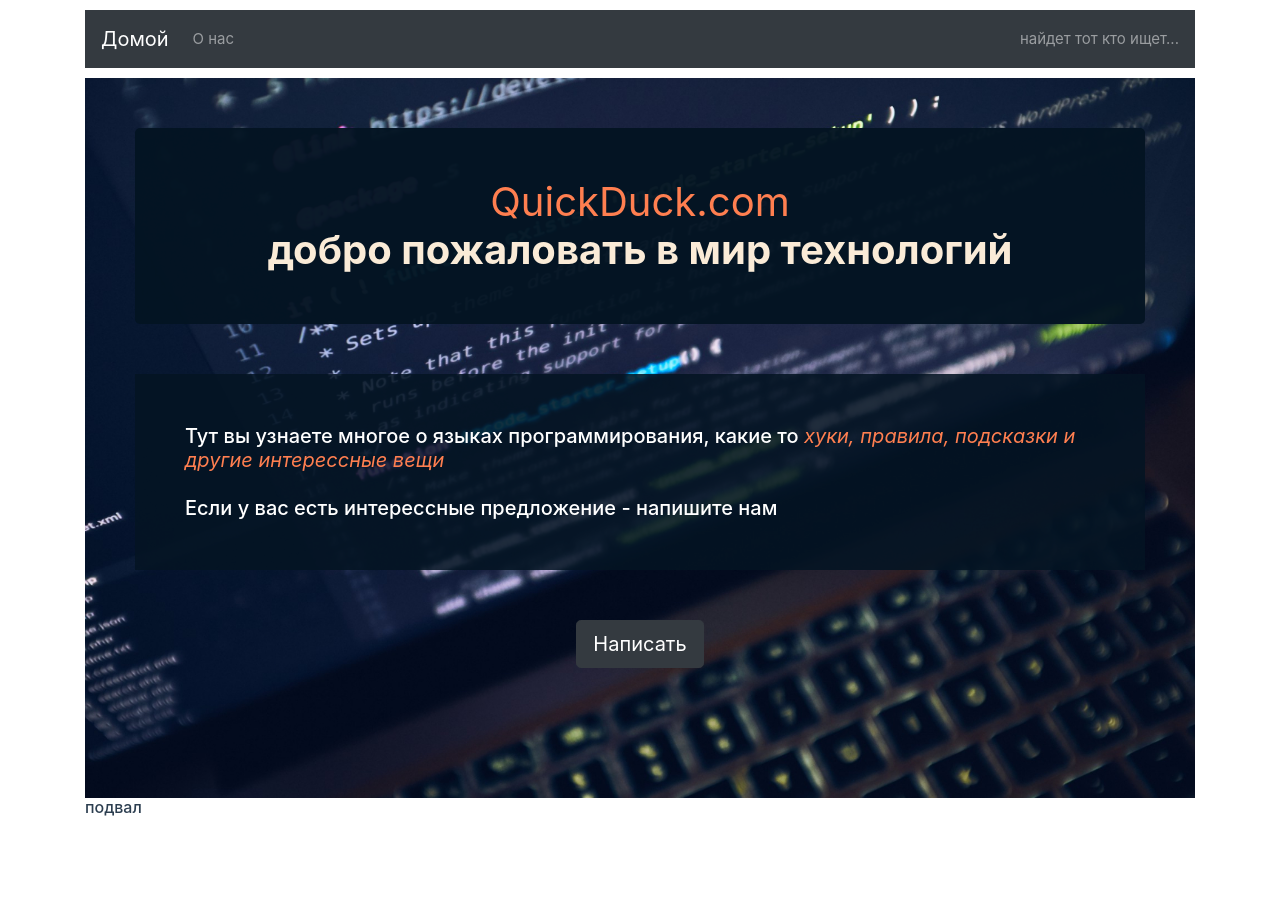
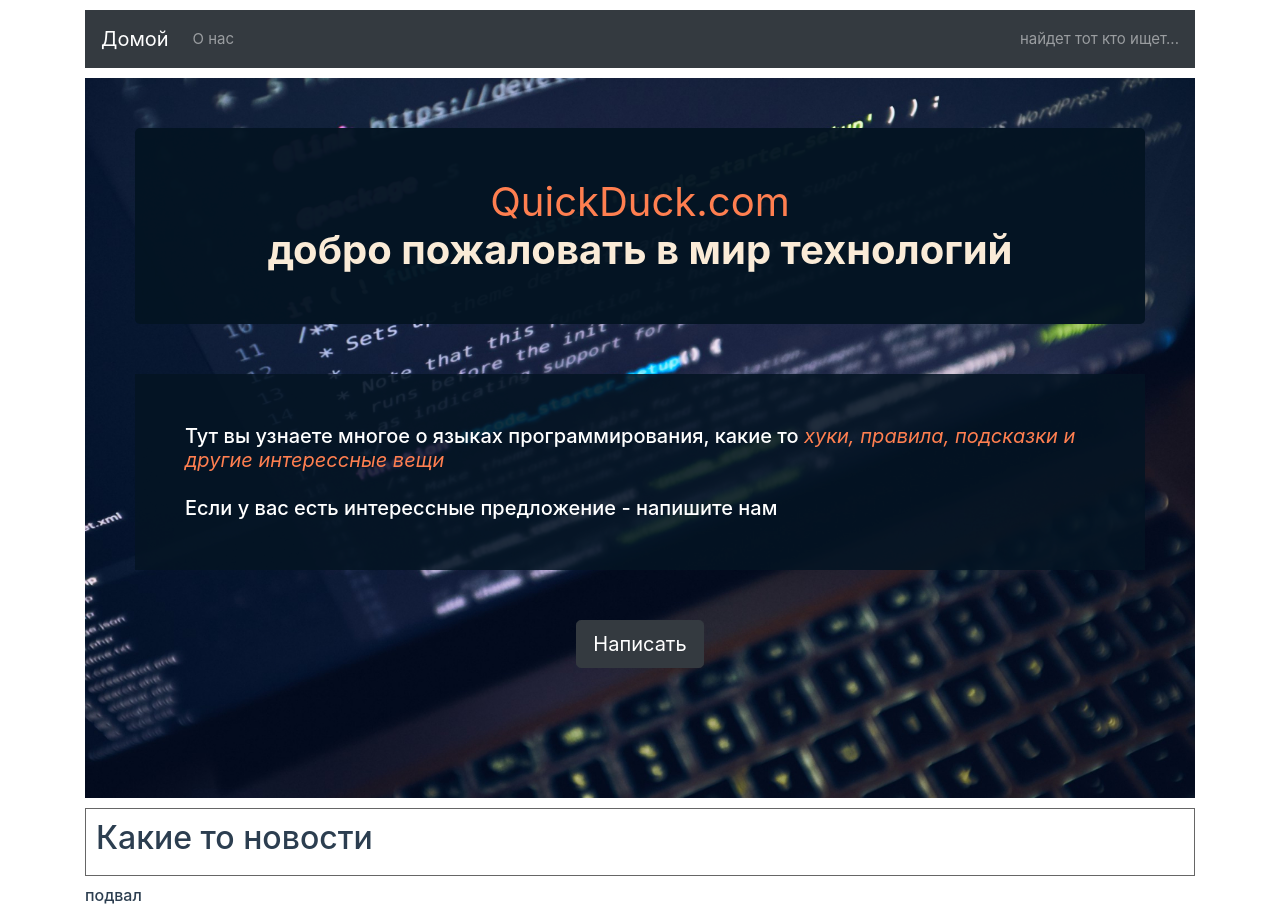
Before and after one commit to Viacheslav1998/quickduck, a Vue app in the folder public/vue-app/: page / in a window 1280 px wide. Before the commit the page ends 825 px from the top, so only its background shows below. Built offline with nearby package versions, Linux system fonts and the light colour scheme.

Commit message:
quickfix

```diff
--- a/public/vue-app/src/components/Header.vue
+++ b/public/vue-app/src/components/Header.vue
@@ -35,7 +35,7 @@
       </div>
     </div>
   </div>
-
+  <!-- and header content -->
 </template>
 
 <script>
@@ -82,6 +82,4 @@
 }
 .box-1 { z-index: 5;}
 .box-2 { z-index: 10;}
-
-
 </style>
--- a/public/vue-app/src/views/HomeView.vue
+++ b/public/vue-app/src/views/HomeView.vue
@@ -7,10 +7,17 @@
 <template>
   <div class="container">
 
+    <div class="begin">
+      <h2>Какие то новости</h2>
+    </div>
+
   </div>
 </template>
 
 <style scoped>
-
-
+.begin {
+  margin: 10px auto 10px auto;
+  padding: 10px;
+  border: 1px solid #666666;
+}
 </style>
```
